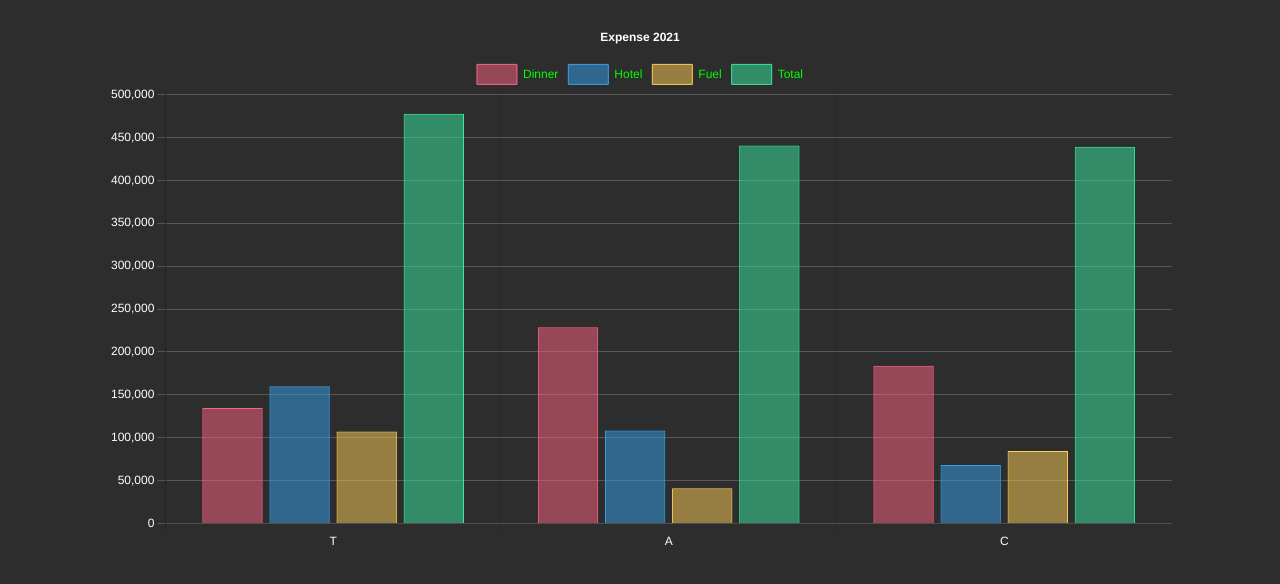
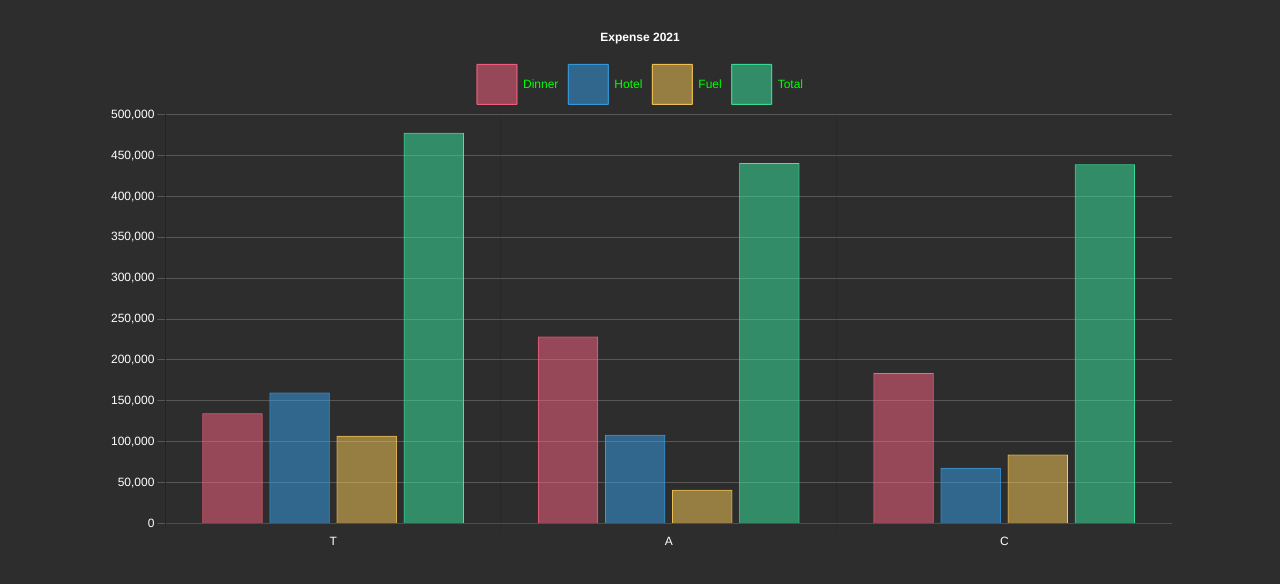
Before and after one commit to maimemory/chartjs-bar-chart, a plain HTML site: page index.html in a window 1280 px wide. Drawn offline with nearby package versions, Linux system fonts and the light colour scheme.

Commit message:
Change boxHeight to 40

```diff
--- a/index.html
+++ b/index.html
@@ -85,7 +85,7 @@
                     legend: {
                         labels: {
                             color: '#0f0',
-                            boxHeight: 20
+                            boxHeight: 40
                         }
                     }
                 },
```
